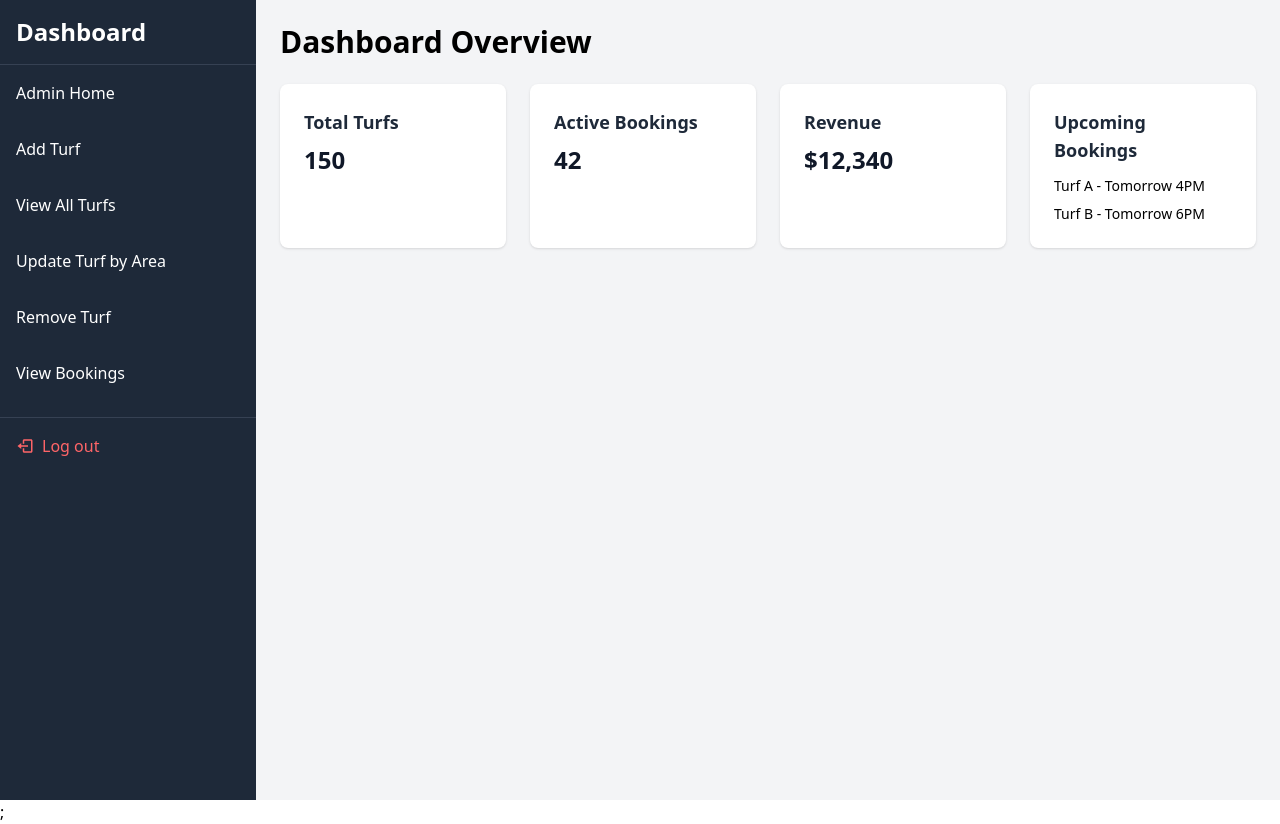
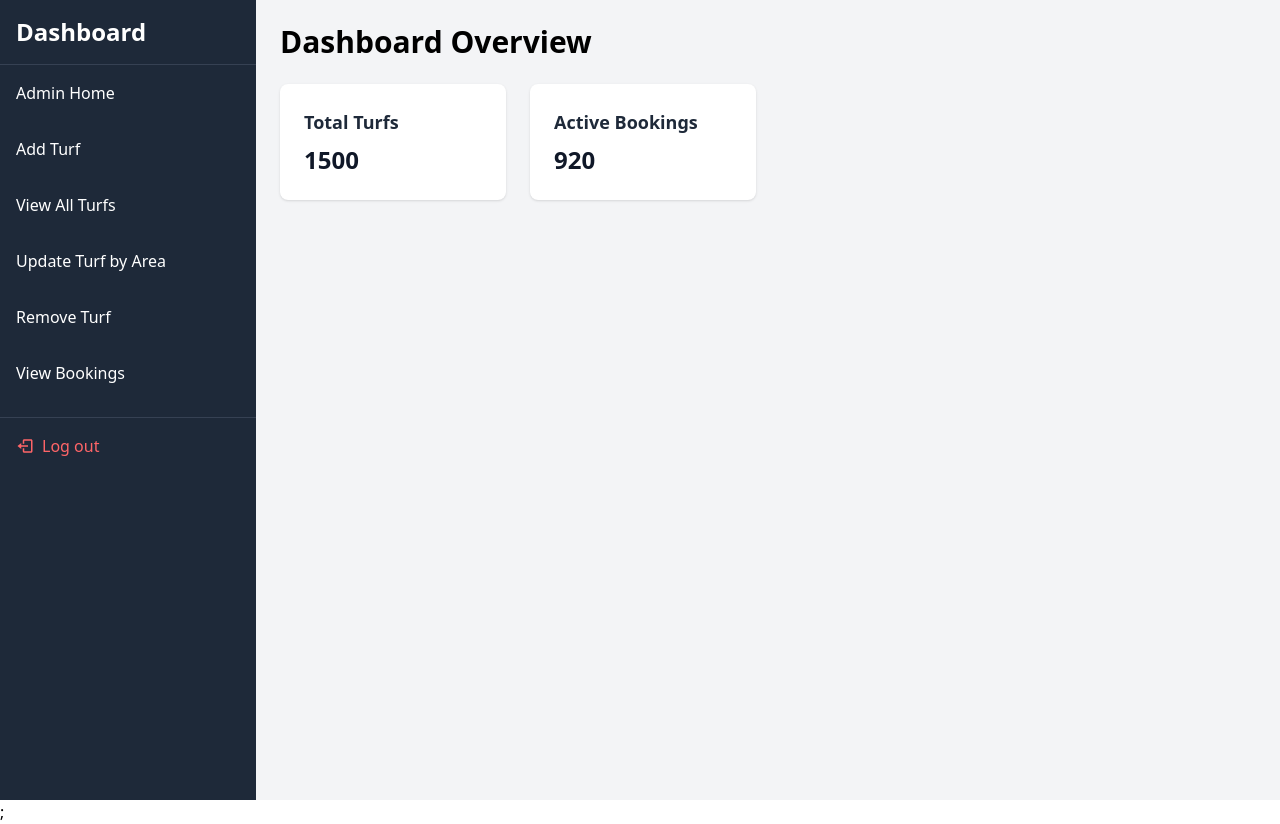
Before and after one commit to Tejas9420190282/Host--Turf-Managment-System-Project---MYSQL2, a React (Vite) app in the folder React/: page /admin in a window 1280 px wide. Built offline with nearby package versions, Linux system fonts and the light colour scheme; sample sign-in values are in the browser's storage.

Commit message:
update <Admin_Dashboard/>

```diff
--- a/React/src/components/Admin/AdminDashboard.jsx
+++ b/React/src/components/Admin/AdminDashboard.jsx
@@ -39,15 +39,8 @@ const AdminDashboard = () => {
 
         {/* Cards Section */}
         <section className="grid grid-cols-1 sm:grid-cols-2 lg:grid-cols-4 gap-4 md:gap-6">
-          <Card title="Total Turfs" value="150" />
-          <Card title="Active Bookings" value="42" />
-          <Card title="Revenue" value="$12,340" />
-          <Card title="Upcoming Bookings">
-            <ul className="mt-2 space-y-2">
-              <li className="text-sm">Turf A - Tomorrow 4PM</li>
-              <li className="text-sm">Turf B - Tomorrow 6PM</li>
-            </ul>
-          </Card>
+          <Card title="Total Turfs" value="1500" />
+          <Card title="Active Bookings" value="920" />
         </section>
       </main>
     </div>
```
